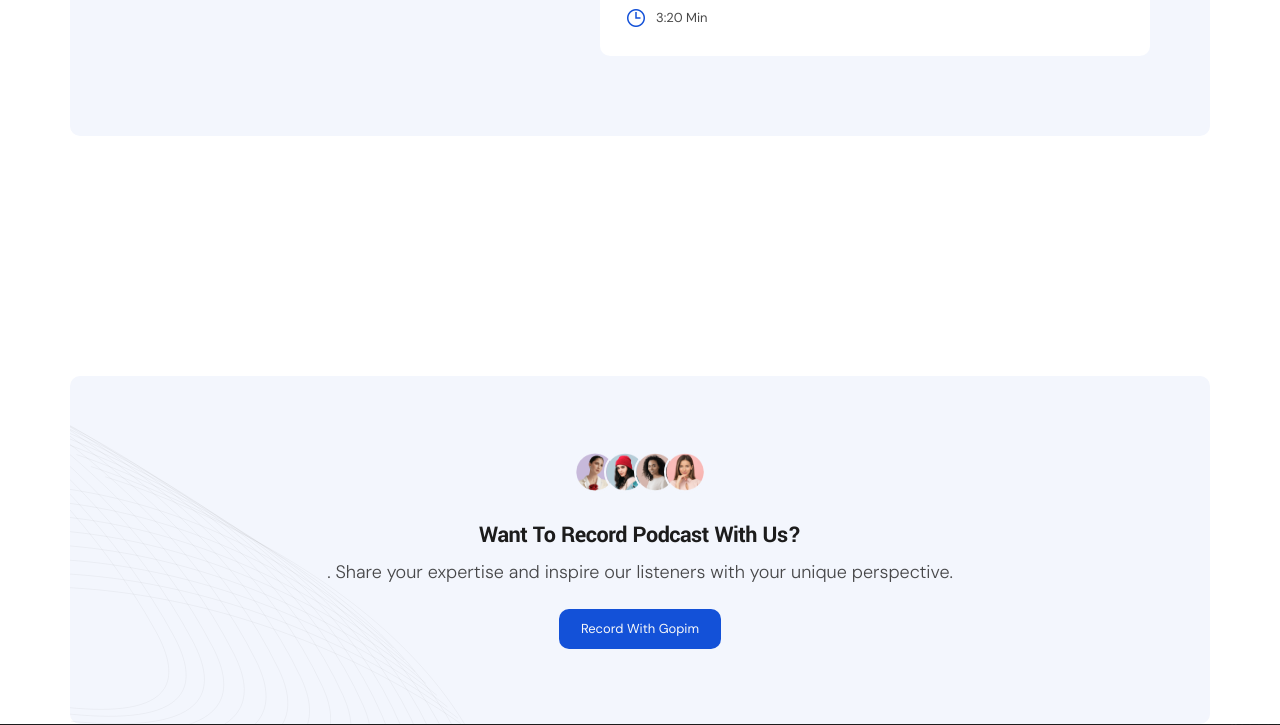
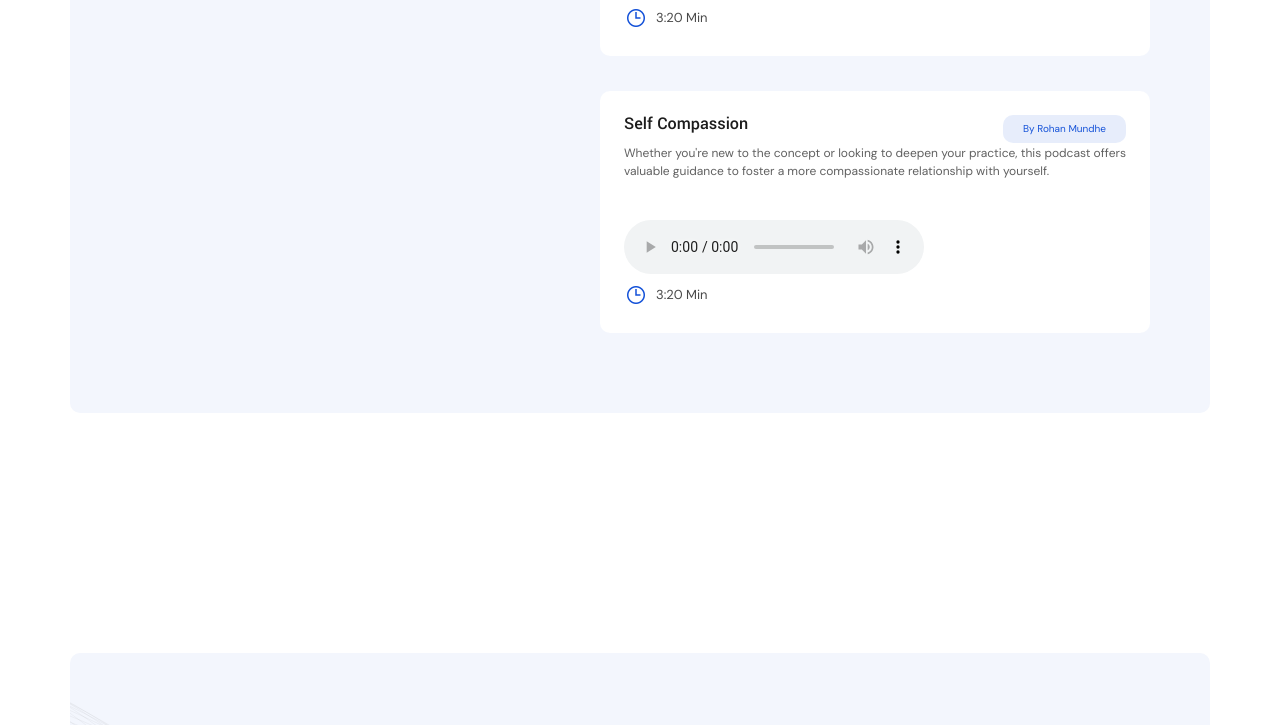
Before and after one commit to rohanmundhe/Gopim, a plain HTML site: page podcasts.html in a window 1280 px wide. Shown: the part 1388-2113 px from the top of the page. Drawn offline with nearby package versions, Linux system fonts and the light colour scheme; some icons are missing.

Commit message:
Update podcasts.html

```diff
--- a/podcasts.html
+++ b/podcasts.html
@@ -164,7 +164,18 @@
 
                             </div>
                         </div>
+                        <div class="career-box">
+                            <span class="location">By Rohan Mundhe</span>
+                            <h2>Self Compassion </h2>
+                            <p>Whether you're new to the concept or looking to deepen your practice, this podcast offers valuable guidance to foster a more compassionate relationship with yourself. </p>
+                           <audio controls>
+  <source src="https://res.cloudinary.com/gopim/video/upload/v1718008666/job5yipfdwoiybqkpfn1.wav" type="audio/wav">
+                           </audio>
+                            <div class="career-time">
+                                <span><i class="las la-clock"></i> 3:20 Min</span>
 
+                            </div>
+                        </div>
                     </div>
                 </div>
             </div>
```
